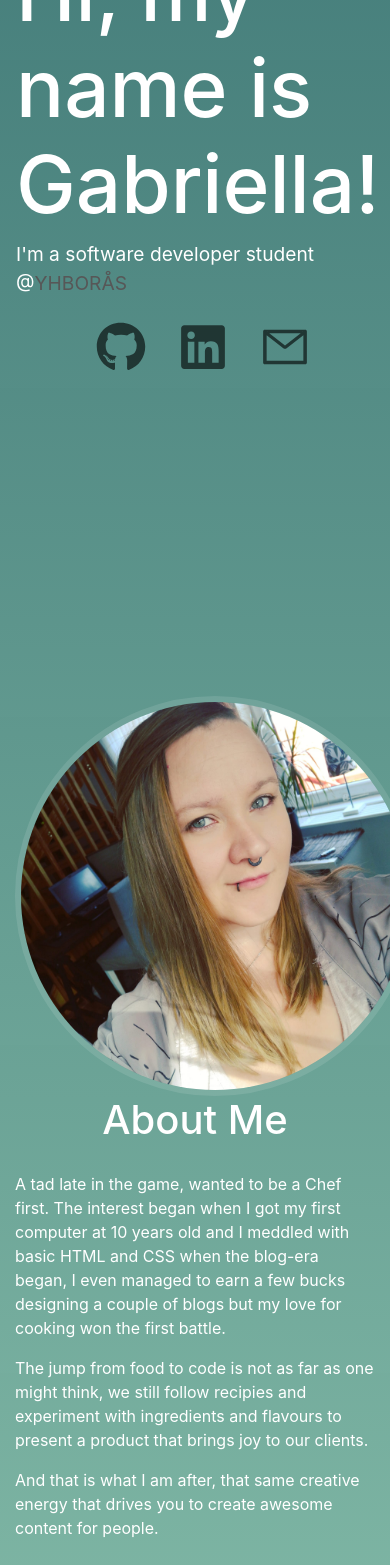
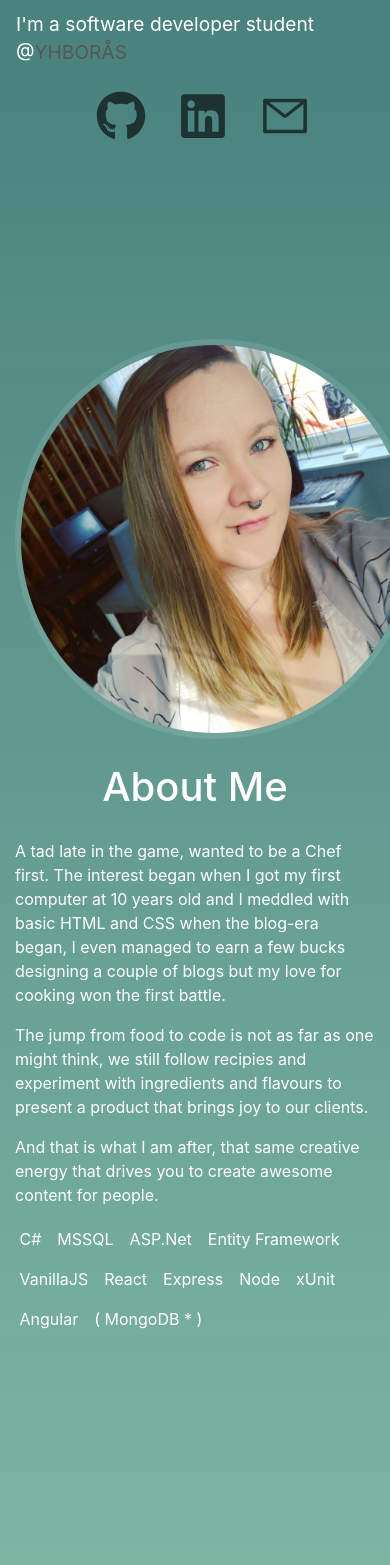
Before and after one commit to gwestberg/portfolio, a React (Create React App) app: page / in a window 390 px wide. Shown: the part 432-1997 px from the top of the page. Built offline with nearby package versions, Linux system fonts and the light colour scheme.

Commit message:
alignments, mobile works better now

```diff
--- a/public/index.html
+++ b/public/index.html
@@ -14,7 +14,6 @@
     <title>Gabriellas Portfolio</title>
   </head>
   <body>
-    <noscript>You need to enable JavaScript to run this app.</noscript>
     <div id="root"></div>
   </body>
 </html>
--- a/src/components/About.js
+++ b/src/components/About.js
@@ -11,10 +11,10 @@ export default class About extends Component {
             <div className="column">
                 <Fade left cascade>
                     <div className="row row-wrap" id="About">
-                    <div className="col-lg-5 mb-8 sm-4" id="profileImage">
+                        <div className="col-lg-5 mb-4 sm-4" id="profileImage">
                             <img className="" src={profilePic} alt="Profile"></img>
                         </div>
-                    <div id="profileText" className=" col-lg-6 col-mb-2 col-sm-4">
+                        <div id="profileText" className=" col-lg-6 col-mb-8 col-sm-12">
                             <h1 className="text-center about-title">About Me</h1>
                             <p>
                                 A tad late in the game, wanted to be a Chef first.
@@ -29,37 +29,49 @@ export default class About extends Component {
                                 And that is what I am after, that same creative energy that drives you to create awesome content for people.
                         </p>
                         </div>
-                    <div className="tech-list">
-                            <h4 className="list-header">Techskills</h4>
-                            <ul className="horizontal">
-                                <li>C#</li>
-                                <li>SQL</li>
-                                <li>ASP.NET</li>
-                                <li>Entity FrameWork</li>
-                                <li>Javascript</li>
-                                <li>React</li>
-                                <li>Express</li>
-                                <li>Node</li>
+                        <div className="tech-list" >
+                            {/* <h4 className="list-header">Skills</h4> */}
+                            <ul className="horizontal" >
+                                <li title="Beginner/Intermediate">C#</li>
+                                <li title="Beginner/Intermediate">MSSQL</li>
+                                <li title="Beginner/Intermediate">ASP.Net</li>
+                                <li title="Beginner">Entity Framework</li>
+                                <li title="Beginner/Intermediate">VanillaJS</li>
+                                <li title="Beginner/Intermediate">React</li>
+                                <li title="Beginner">Express</li>
+                                <li title="Beginner/Intermediate">Node</li>
+                                <li title="Beginner">xUnit</li>
+                                <li title="Just Started Learning">Angular</li>
+                                <li title="On my TODO-list">( MongoDB <span>*</span> )</li>
                             </ul>
+                            {/* <p className="small-text">hover over the skill to see my current status</p> */}
                         </div>
-                    <section>
-                        {/* <div>
-                            <h3 className="list-header">Techskills</h3>
-                            <ul class="horizontal">
-                                <li>C#</li>
-                                <li>SQL</li>
-                                <li>ASP.NET</li>
-                                <li>Entity FrameWork</li>
-                                <li>Javascript</li>
-                                <li>React</li>
-                                <li>Express</li>
-                                <li>Node</li>
-                            </ul>
-                        </div> */}
-
                         {/* <div className="row">
                             <div className="col-lg-6 col-sm-6 mb-8">
-                            <Collapsible triggerStyle={{ cursor: "pointer", padding: 1 + "%" + 0 + "%" + 0 + "%" + 0 + "%" }} trigger={<h3 className="card-title collapse-title">Experiences</h3>}>
+                                <Collapsible triggerStyle={{ cursor: "pointer", padding: 1 + "%" + + "%" + 0 + "%" + 0 + "%" }} trigger={<h3 className="card-title collapse-title ">Experiences</h3>}>
+                                    <div className="collapsible-content">
+                                        <h6 className="card-title">LIA - Centiro</h6>
+                                        <p className="card-text boxText">My first experience in a real software company, 4 weeks during my education just to give us a taste of what's ahead</p>
+                                    </div>
+                                    <div className="collapsible-content">
+                                        <h6 className="card-title">LIA - Centiro</h6>
+                                        <p className="card-text boxText">My first experience in a real software company, 4 weeks during my education just to give us a taste of what's ahead</p>
+                                    </div>
+                                </Collapsible>
+                            </div>
+                            <div className="col-lg-6 col-sm-6 mb-8">
+                                <Collapsible triggerStyle={{ cursor: "pointer", padding: 1 + "%" + 0 + "%" + 0 + "%" + 0 + "%" }} trigger={<h3 className="card-title collapse-title">Education</h3>}>
+                                    <p className="card-text boxText">Relevant education...</p>
+                                </Collapsible>
+                            </div>
+                        </div> */}
+                        <hr className="d-sm-none" />
+                    </div>
+                    {/* <section>
+
+                    <div className="row">
+                    <div className="col-lg-6 col-sm-6 mb-8">
+                            <Collapsible triggerStyle={{ cursor: "pointer", padding: 1 + "%" +  + "%" + 0 + "%" + 0 + "%" }} trigger={<h3 className="card-title collapse-title ">Experiences</h3>}>
                                 <p className="card-text boxText">Some of my experiences...</p>
                             </Collapsible>
                         </div>
@@ -68,10 +80,9 @@ export default class About extends Component {
                                 <p className="card-text boxText">Relevant education...</p>
                             </Collapsible>
                         </div>
-                    </div> */}
-                    </section>
-                    <hr className="d-sm-none" />
                     </div>
+                    </section> */}
+
                 </Fade>
             </div>
         )
--- a/src/components/Home.js
+++ b/src/components/Home.js
@@ -82,7 +82,7 @@ export default class Home extends Component {
                 {/* ------------ */}
 
                 {/* HEADER */}
-                <section id="Header">
+                <div className="header">
                     <Fade left cascade>
                         <div id="headerContent">
                             <h1 className="header-title">Hi, my name is Gabriella!</h1>
@@ -115,27 +115,23 @@ export default class Home extends Component {
                             </ul>
                         </div>
                     </Fade>
-                </section>
+                </div>
                 {/* ------------ */}
 
                 {/* CONTENT */}
                 <div className="container content">
                     {/* ABOUT */}
-                    <section id="about">
-                        <div className="column sm-4">
+                        <div className="about column sm-4">
                             <About></About>
                         </div>
-                    </section>
                     <br />
                     {/* ------------ */}
 
                     {/* PROJECTS */}
-                    <section id="projects">
-                        <div className="column sm-4">
+                        <div className="projects column sm-4">
                             <Projects></Projects>
                             <br />
                         </div>
-                    </section>
                     {/* ------------ */}
 
                     {/* BLOG */}
@@ -152,7 +148,7 @@ export default class Home extends Component {
 
                 {/* FOOTER */}
                 <footer className="page-footer font-small ">
-                    <h3 className="footer-title">Contact me:</h3>
+                    <h3 className="footer-title">Find Me Here:</h3>
                     <ul className="nav nav-pills flex-row justify-content-center">
                         <li className="nav-item">
                             <a className="nav-link"
--- a/src/components/css/About.css
+++ b/src/components/css/About.css
@@ -55,6 +55,12 @@
      margin: 0 1em 1em 0;
      text-align: center;
  }
+ .small-text{
+   font-size: 0.75em;
+ }
+ .collapsible-content{
+   margin: 1% 1% 1% 5%;
+ }
  /* --------- */
 
 
--- a/src/components/css/Home.css
+++ b/src/components/css/Home.css
@@ -18,7 +18,7 @@ body {
       flex-direction: column;
       align-items: center;
       justify-content: space-evenly;
-      padding-top: 20em;
+      padding-top: 23%;
       padding-left: 1em;
       color: rgb(255, 255, 255);
   }
@@ -36,11 +36,8 @@ body {
     margin-bottom:3em;
 }
 
-section{
-  display: flex;
-  flex-direction: column;
-    height: 60em;
-    /* padding:1em; */
+.about, .header {
+    margin-bottom: 20%;
 }
 
   /* LINKS */
```
Also changed, not shown: Documentation/TODOS.md (+9 -1 lines). Lines whose indentation alone changed are shown as unchanged.
